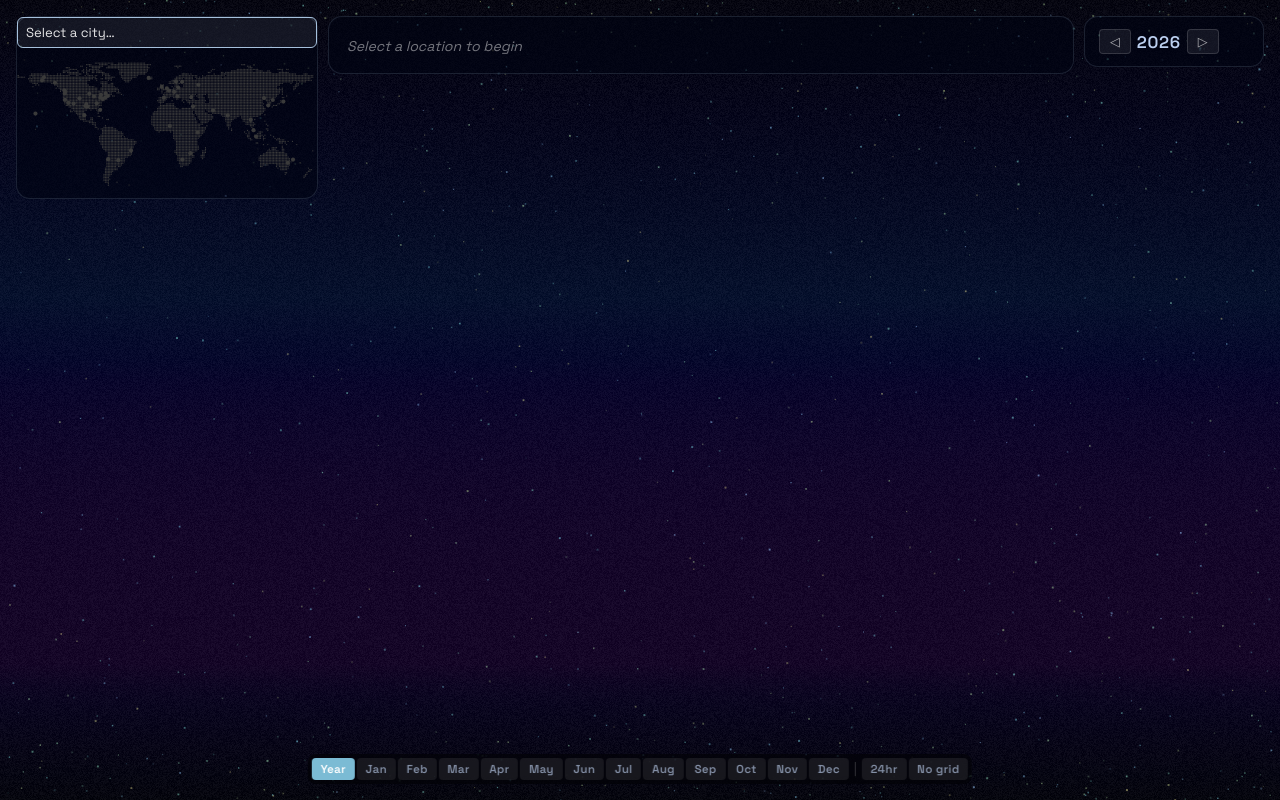
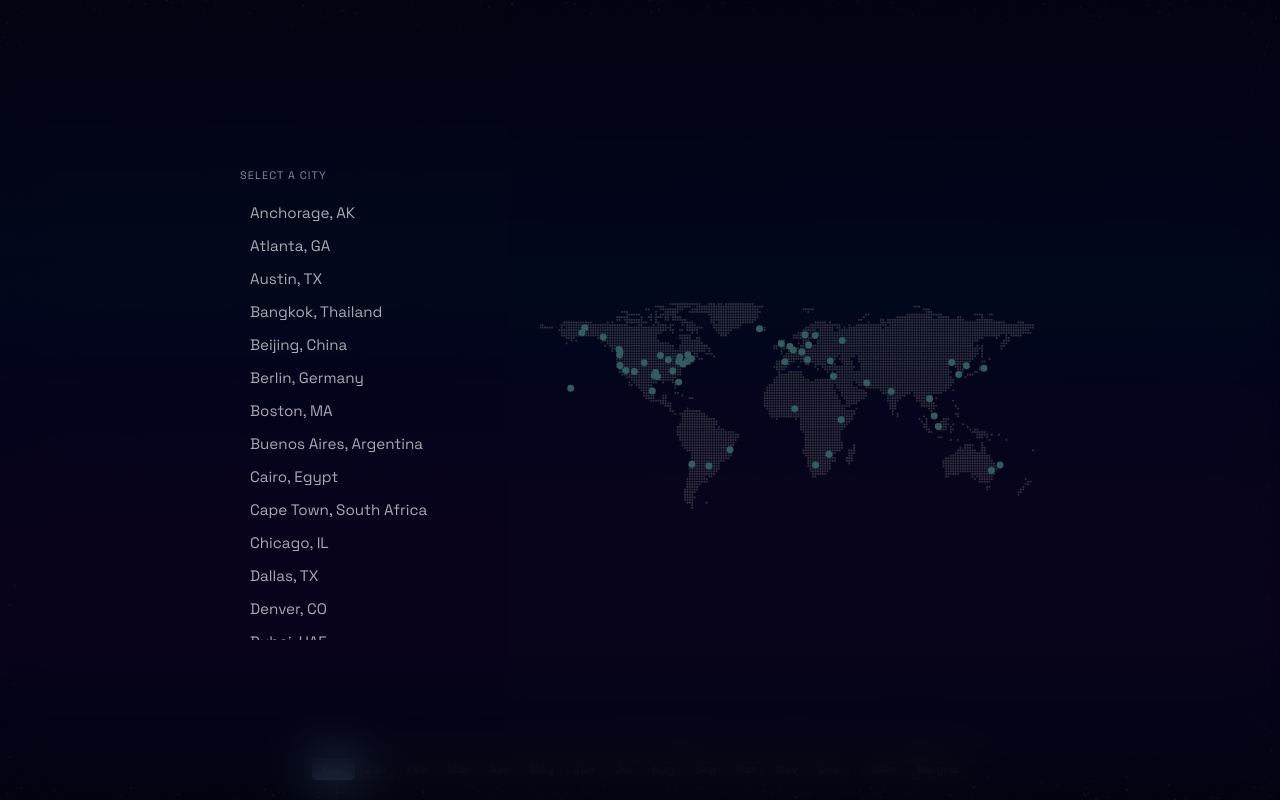
Before and after one commit to natebridi/sunrise, a React (Vite) app: page / in a window 1280 px wide. Built offline with nearby package versions, Linux system fonts and the light colour scheme.

Commit message:
perf boost for map

```diff
--- a/src/App.tsx
+++ b/src/App.tsx
@@ -1,9 +1,9 @@
 import { useState, useMemo, useCallback } from "react";
 import SunChart from "./components/SunChart";
+import LocationPicker from "./components/LocationPicker";
 import LocationMap from "./components/LocationMap";
 import { useSunData } from "./lib/useSunData";
 import type { Location } from "./lib/locations";
-import LOCATIONS from "./lib/locations";
 import "./app.css";
 
 const today = new Date();
@@ -14,19 +14,14 @@ const MONTH_NAMES = [
 ];
 const DAY_NAMES = ["Monday", "Tuesday", "Wednesday", "Thursday", "Friday", "Saturday", "Sunday"];
 
-const LOCATION_OPTIONS = LOCATIONS.map((l) => (
-  <option key={l.name} value={l.name}>{l.name}</option>
-));
-
 export default function App() {
   const [location, setLocation] = useState<Location | null>(null);
+  const [picking, setPicking] = useState(true);
   const [year, setYear] = useState(today.getFullYear());
   const [scrubIndex, setScrubIndex] = useState(0);
   const [twelveHour, setTwelveHour] = useState(true);
   const [showGrid, setShowGrid] = useState(true);
 
-  // Always call the hook unconditionally, but treat days as empty until a
-  // location is chosen so the canvas shows the bare night sky first.
   const rawDays = useSunData(
     location?.lat ?? 0,
     location?.lng ?? 0,
@@ -39,17 +34,11 @@ export default function App() {
     setLocation(loc);
     if (year === today.getFullYear()) {
       const startOfYear = new Date(year, 0, 1);
-      const dayOfYear = Math.floor((today.getTime() - startOfYear.getTime()) / 86400000);
-      setScrubIndex(dayOfYear);
+      setScrubIndex(Math.floor((today.getTime() - startOfYear.getTime()) / 86400000));
     } else {
       setScrubIndex(0);
     }
   }, [year]);
-
-  function handleLocationChange(e: React.ChangeEvent<HTMLSelectElement>) {
-    const loc = LOCATIONS.find((l) => l.name === e.target.value);
-    if (loc) selectLocation(loc);
-  }
 
   const yearStats = useMemo(() => {
     if (days.length === 0) return null;
@@ -79,22 +68,29 @@ export default function App() {
         onToggleGrid={() => setShowGrid((v) => !v)}
       />
 
+      {picking && (
+        <LocationPicker
+          selected={location}
+          onSelect={selectLocation}
+          onDismiss={() => setPicking(false)}
+        />
+      )}
+
+      {!picking && (
         <div className="floating-ui">
+          {/* Location card */}
           <div className="card location">
-          <select
-            className="location-select"
-            value={location?.name ?? ""}
-            onChange={handleLocationChange}
-          >
-            <option value="" disabled>Select a city…</option>
-            {LOCATION_OPTIONS}
-          </select>
+            <div className="location-header">
+              <span className="location-name-text">{location?.name}</span>
+              <button className="change-btn" onClick={() => setPicking(true)}>
+                Change location
+              </button>
+            </div>
             <LocationMap selected={location} onSelect={selectLocation} />
           </div>
 
           {/* Day stats */}
           <div className="card day-stats">
-
             {current ? (
               <>
                 <div className="stats-date">
@@ -120,16 +116,13 @@ export default function App() {
             )}
           </div>
 
-        {/* Year + location */}
+          {/* Year */}
           <div className="card year-section">
-
-
             <div className="year-row">
               <button className="year-btn" onClick={() => setYear((y) => y - 1)}>◁</button>
               <span className="year-value">{year}</span>
               <button className="year-btn" onClick={() => setYear((y) => y + 1)}>▷</button>
             </div>
-
             {yearStats && (
               <div className="year-mini-stats">
                 <span>
@@ -146,8 +139,8 @@ export default function App() {
               </div>
             )}
           </div>
-
         </div>
+      )}
     </div>
   );
 }
--- a/src/app.css
+++ b/src/app.css
@@ -207,31 +207,177 @@ body {
   gap: 8px;
 }
 
-.location-select {
-  width: 100%;
-  background: rgba(255, 255, 255, 0.07);
-  border: 1px solid var(--border-strong);
-  border-radius: 6px;
-  color: rgba(255, 255, 255, 0.88);
-  padding: 6px 8px;
+/* ── Location card header (name + change button) ─────────────────────────── */
+.location-header {
+  display: flex;
+  align-items: center;
+  justify-content: space-between;
+  gap: 8px;
+  padding: 10px 14px 8px;
+}
+
+.location-name-text {
   font-size: 0.82rem;
+  font-weight: 600;
+  color: var(--text-primary);
+  white-space: nowrap;
+  overflow: hidden;
+  text-overflow: ellipsis;
+  min-width: 0;
+}
+
+.change-btn {
+  background: none;
+  border: 1px solid rgba(255, 255, 255, 0.18);
+  color: var(--text-secondary);
+  border-radius: 4px;
+  padding: 3px 8px;
+  font-size: 0.7rem;
   font-family: var(--font);
   cursor: pointer;
-  appearance: none;
-  -webkit-appearance: none;
+  white-space: nowrap;
+  flex-shrink: 0;
+  transition: border-color 0.1s, color 0.1s;
 }
 
-.location-select option {
-  background: #0a0f1e;
+.change-btn:hover {
+  border-color: rgba(255, 255, 255, 0.4);
   color: #fff;
 }
 
-.location-select:focus {
-  outline: none;
-  border-color: rgba(255, 255, 255, 0.3);
+/* ── Full-screen location picker ─────────────────────────────────────────── */
+.picker-overlay {
+  position: fixed;
+  inset: 0;
+  z-index: 100;
+  background: var(--surface);
+  backdrop-filter: blur(24px);
+  display: flex;
+  align-items: center;
+  justify-content: center;
+  transition: opacity 0.3s ease, transform 0.35s cubic-bezier(0.4, 0, 0.2, 1);
+  transform-origin: top left;
+}
+
+.picker-overlay--out {
+  opacity: 0;
+  transform: scale(0.06);
+  pointer-events: none;
+}
+
+.picker-panel {
+  position: relative;
+  display: flex;
+  gap: 40px;
+  width: min(880px, 90vw);
+  height: min(560px, 82vh);
+  padding: 48px 40px 40px;
+}
+
+.picker-close {
+  position: absolute;
+  top: 16px;
+  right: 16px;
+  background: none;
+  border: none;
+  color: rgba(255, 255, 255, 0.35);
+  font-size: 1rem;
+  cursor: pointer;
+  padding: 4px 8px;
+  transition: color 0.1s;
+}
+
+.picker-close:hover {
+  color: rgba(255, 255, 255, 0.8);
+}
+
+.picker-list-col {
+  flex: 0 0 260px;
+  display: flex;
+  flex-direction: column;
+  gap: 14px;
+  min-height: 0;
+}
+
+.picker-label {
+  margin: 0;
+  font-size: 0.68rem;
+  text-transform: uppercase;
+  letter-spacing: 0.1em;
+  color: var(--text-secondary);
+  flex-shrink: 0;
+}
+
+.picker-list {
+  list-style: none;
+  margin: 0;
+  padding: 0;
+  overflow-y: auto;
+  flex: 1;
+  scrollbar-width: thin;
+  scrollbar-color: rgba(255, 255, 255, 0.15) transparent;
+}
+
+.picker-item {
+  padding: 7px 10px;
+  font-size: 0.95rem;
+  color: rgba(255, 255, 255, 0.65);
+  cursor: pointer;
+  border-radius: 6px;
+  transition: background 0.1s, color 0.1s;
+}
+
+.picker-item:hover {
+  background: rgba(255, 255, 255, 0.07);
+  color: rgba(255, 255, 255, 0.9);
+}
+
+.picker-item--active {
+  color: oklch(0.85 0.18 75);
+  font-weight: 600;
+}
+
+.picker-map-col {
+  flex: 1;
+  display: flex;
+  align-items: center;
+  min-width: 0;
+}
+
+.picker-map-col .location-map {
+  width: 100%;
+  aspect-ratio: auto;
+  height: 100%;
+  max-height: 340px;
+}
+
+@media (max-width: 600px) {
+  .picker-panel {
+    flex-direction: column;
+    gap: 20px;
+    padding: 32px 20px 24px;
+    height: min(90vh, 700px);
+  }
+
+  .picker-list-col {
+    flex: 0 0 auto;
+    max-height: 45%;
+  }
+
+  .picker-map-col {
+    flex: 1;
+  }
 }
 
 /* ── Location minimap ─────────────────────────────────────────────────────── */
+:root {
+    --dots: oklch(0.55 0 200 / 0.4);
+    --location: oklch(0.45 0.05 200);
+    --location-hover: oklch(1 0 200);
+    --location-active: oklch(0.85 0.1 80);
+    --location-pulse: oklch(from var(--location-active) l c h / calc(alpha - 0.5));
+}
+
 .location-map {
   display: block;
   width: 100%;
@@ -240,9 +386,9 @@ body {
   overflow: hidden;
 }
 
-.location-map circle {
+.location-map .dots circle {
     stroke: none;
-    fill: oklch(0.35 0 200);
+    fill: var(--dots);
 }
 
 .map-dot {
@@ -250,21 +396,26 @@ body {
 }
 
 .map-dot-fill {
-  fill: rgba(255, 255, 255, 0.35);
+  fill: var(--location);
   transition: fill 0.15s, r 0.15s;
 }
 
 .map-dot:hover .map-dot-fill {
-  fill: rgba(255, 255, 255, 0.75);
+  fill: var(--location-hover);
 }
 
 .map-dot--active .map-dot-fill {
-  fill: oklch(0.85 0.18 75);
+  fill: var(--location-active);
 }
 
 .map-dot-ring {
-  fill: oklch(0.85 0.18 75 / 0.2);
+  fill: var(--location-pulse);
 }
+
+
+
+
+
 
 .year-row {
   display: flex;
--- a/src/components/LocationPicker.tsx
+++ b/src/components/LocationPicker.tsx
@@ -1,65 +1,67 @@
-import { useState } from "react";
-import LOCATIONS, { type Location } from "../lib/locations";
+import { memo, useEffect, useRef, useState } from "react";
+import type { Location } from "../lib/locations";
+import LOCATIONS from "../lib/locations";
+import LocationMap from "./LocationMap";
 
 interface Props {
-  onSelect: (loc: Location, year: number) => void;
-  currentYear: number;
+  selected: Location | null;
+  onSelect: (loc: Location) => void;
+  onDismiss: () => void;
 }
 
-export default function LocationPicker({ onSelect, currentYear }: Props) {
-  const [selectedIndex, setSelectedIndex] = useState(0);
-  const [year, setYear] = useState(currentYear);
+export default memo(function LocationPicker({ selected, onSelect, onDismiss }: Props) {
+  const [closing, setClosing] = useState(false);
+  const closingRef = useRef(false);
+  const activeItemRef = useRef<HTMLLIElement>(null);
 
-  function handleSubmit(e: React.FormEvent) {
-    e.preventDefault();
-    onSelect(LOCATIONS[selectedIndex], year);
+  // Scroll the active item into view when the picker opens
+  useEffect(() => {
+    activeItemRef.current?.scrollIntoView({ block: "center", behavior: "instant" });
+  }, []);
+
+  function handleSelect(loc: Location) {
+    if (closingRef.current) return;
+    closingRef.current = true;
+    setClosing(true);
+    onSelect(loc);
+    setTimeout(onDismiss, 380);
   }
 
   return (
-    <div className="picker-overlay">
-      <div className="picker-box">
-        <h1>Daylight</h1>
-        <h2>Simple sunrise/sunset visualizer</h2>
-        <form onSubmit={handleSubmit}>
-          <div className="picker-row">
-            <label htmlFor="location-select">Location</label>
-            <select
-              id="location-select"
-              value={selectedIndex}
-              onChange={(e) => setSelectedIndex(Number(e.target.value))}
-            >
-              {LOCATIONS.map((loc, i) => (
-                <option key={loc.name} value={i}>
+    <div
+      className={`picker-overlay${closing ? " picker-overlay--out" : ""}`}
+      onClick={selected ? onDismiss : undefined}
+    >
+      <div className="picker-panel" onClick={(e) => e.stopPropagation()}>
+        {selected && (
+          <button className="picker-close" onClick={onDismiss} aria-label="Close">
+            ✕
+          </button>
+        )}
+
+        <div className="picker-list-col">
+          <p className="picker-label">Select a city</p>
+          <ul className="picker-list">
+            {LOCATIONS.map((loc) => {
+              const isActive = selected?.name === loc.name;
+              return (
+                <li
+                  key={loc.name}
+                  ref={isActive ? activeItemRef : null}
+                  className={`picker-item${isActive ? " picker-item--active" : ""}`}
+                  onClick={() => handleSelect(loc)}
+                >
                   {loc.name}
-                </option>
-              ))}
-            </select>
-          </div>
+                </li>
+              );
+            })}
+          </ul>
+        </div>
 
-          <div className="picker-row">
-            <label>Year</label>
-            <div className="year-stepper">
-              <button
-                type="button"
-                onClick={() => setYear((y) => Math.max(1, y - 1))}
-              >
-                −
-              </button>
-              <span className="year-display">{year}</span>
-              <button
-                type="button"
-                onClick={() => setYear((y) => Math.min(3000, y + 1))}
-              >
-                +
-              </button>
-            </div>
-          </div>
-
-          <button type="submit" className="go-btn">
-            Go
-          </button>
-        </form>
+        <div className="picker-map-col">
+          <LocationMap selected={selected} onSelect={handleSelect} />
+        </div>
       </div>
     </div>
   );
-}
+});
```
Also changed, not shown: src/components/LocationMap.tsx (+1 -1 lines). Lines whose indentation alone changed are shown as unchanged.
